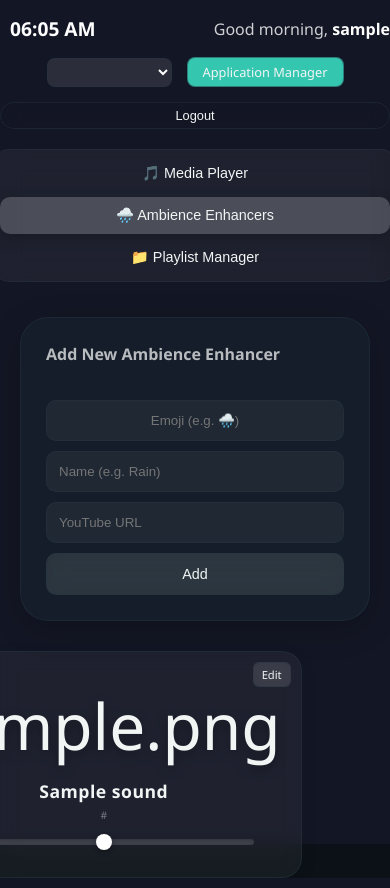
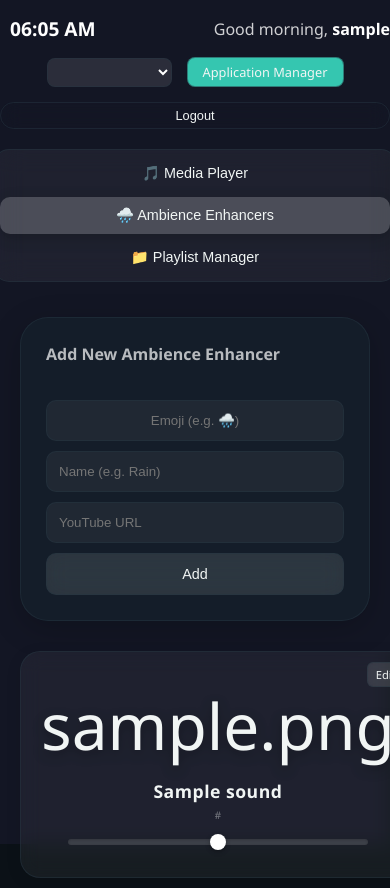
Before and after one commit to shrinathjayakumar/ambient_dashboard, a Django app: page / in a window 390 px wide, after a click on "🌧️ Ambience Enhancers"; the page is wider, and only the part inside the window is pictured. Run offline with Django 4.2, Linux system fonts and the light colour scheme; a user stored in the database is signed in; tables that the repository leaves empty hold one stand-in row (values such as "Sample post").

Commit message:
Fix sound card grid overlapping on mobile by using single column layout

```diff
--- a/dashboard/static/dashboard/styles.css
+++ b/dashboard/static/dashboard/styles.css
@@ -553,8 +553,13 @@ input[type=range]::-webkit-slider-thumb:active {
         box-sizing: border-box;
     }
     .sound-grid {
-        grid-template-columns: repeat(auto-fill, minmax(140px, 1fr));
+        grid-template-columns: 1fr;
         gap: 15px;
+    }
+    .sound-card {
+        box-sizing: border-box;
+        width: 100%;
+        margin-bottom: 10px;
     }
     .icon {
         font-size: 3rem;
--- a/dashboard/templates/dashboard/index.html
+++ b/dashboard/templates/dashboard/index.html
@@ -5,7 +5,7 @@
     <meta name="viewport" content="width=device-width, initial-scale=1.0">
     <title>Ambient Dashboard</title>
     {% load static %}
-    <link rel="stylesheet" href="{% static 'dashboard/styles.css' %}?v=3">
+    <link rel="stylesheet" href="{% static 'dashboard/styles.css' %}?v=4">
 
     <!-- PWA Setup -->
     <link rel="manifest" href="{% static 'dashboard/manifest.json' %}">
```
